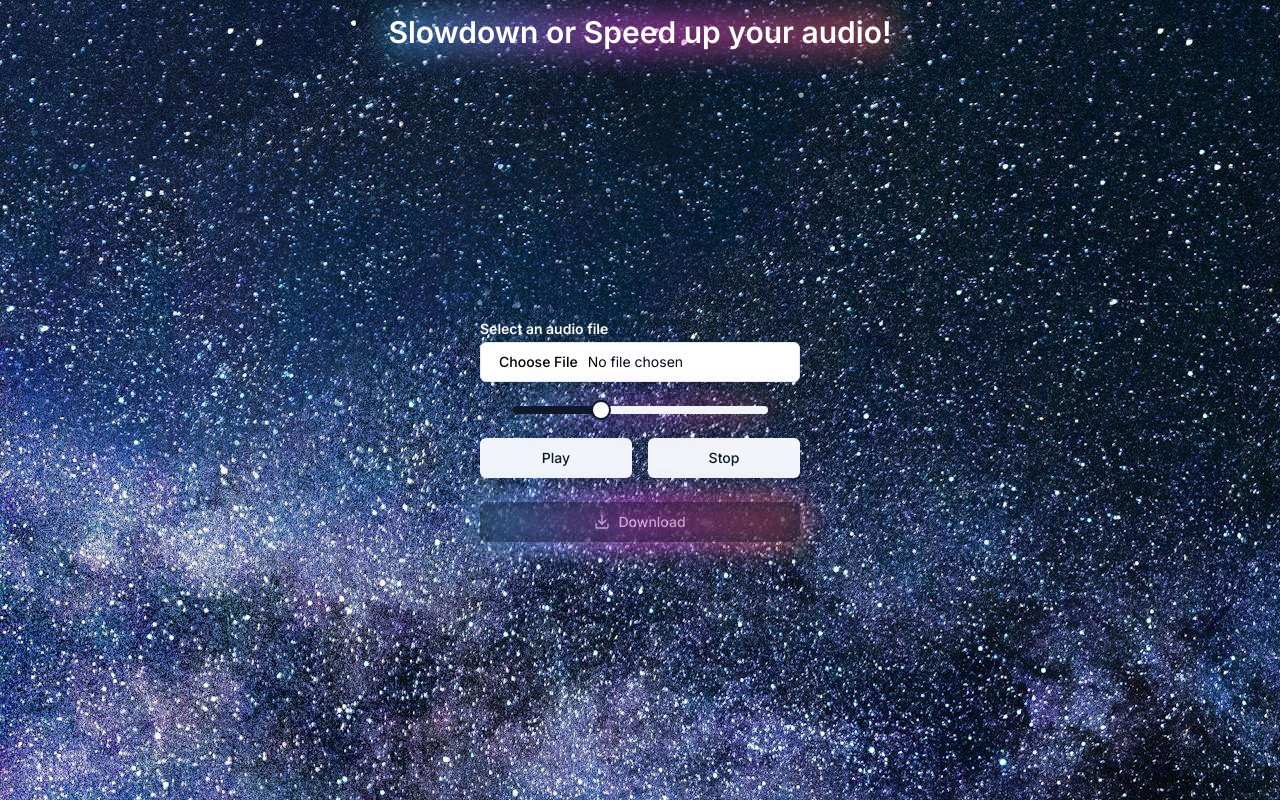
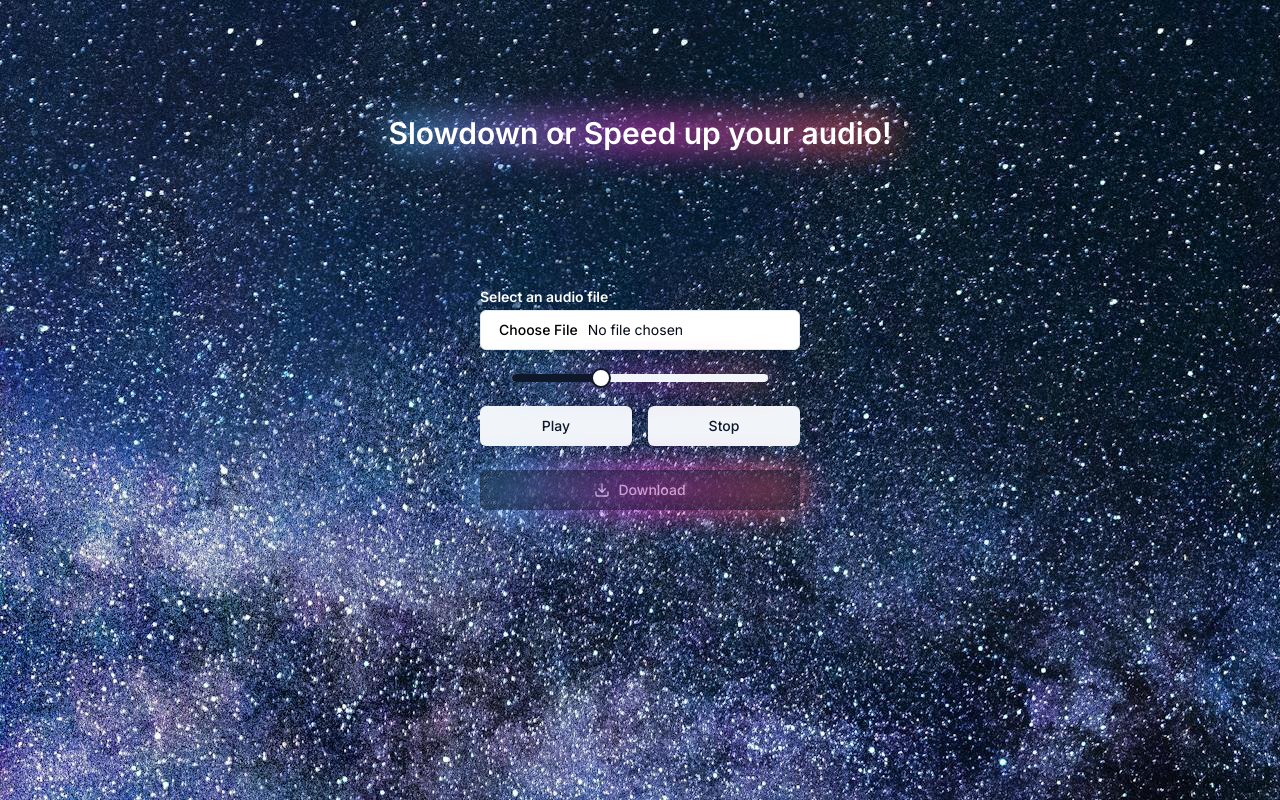
Before and after one commit to Moodyw03/pitcher, a Next.js app: page / in a window 1280 px wide. Built offline with nearby package versions, Linux system fonts and the light colour scheme.

Commit message:
Update layout and styles in app components

```diff
--- a/app/layout.tsx
+++ b/app/layout.tsx
@@ -33,13 +33,7 @@ export default function RootLayout({
         }}
       >
         <Nav />
-        <main
-          style={{
-            height: "calc(100vh - 4rem)",
-          }}
-        >
-          {children}
-        </main>
+        <main className="h-screen">{children}</main>
       </body>
     </html>
   );
--- a/app/page.tsx
+++ b/app/page.tsx
@@ -2,7 +2,13 @@ import AudioControls from "@/components/audio-controls";
 
 export default function Home() {
   return (
-    <div className="h-full flex items-center justify-center">
+    <div className="h-full grid grid-rows-3 justify-center justify-items-center items-center">
+      <div className="relative sm:w-max mx-2">
+        <div className="absolute transition-all duration-1000 opacity-50 -inset-px bg-gradient-to-r from-[#44BCFF] via-[#FF44EC] to-[#FF675E] rounded-xl blur-lg group-hover:opacity-100 group-hover:-inset-1 group-hover:duration-200 animate-tilt"></div>
+        <div className="relative font-semibold text-2xl md:text-3xl text-white text-center text-wrap">
+          Slowdown or Speed up your audio!
+        </div>
+      </div>
       <AudioControls />
     </div>
   );
--- a/components/nav.tsx
+++ b/components/nav.tsx
@@ -1,12 +1,3 @@
 export default function Nav() {
-  return (
-    <nav className="min-h-16 flex items-center justify-center">
-      <div className="relative w-max mx-2">
-        <div className="absolute transition-all duration-1000 opacity-50 -inset-px bg-gradient-to-r from-[#44BCFF] via-[#FF44EC] to-[#FF675E] rounded-xl blur-lg group-hover:opacity-100 group-hover:-inset-1 group-hover:duration-200 animate-tilt"></div>
-        <div className="relative font-semibold text-2xl md:text-3xl text-white text-center">
-          Slowdown or Speed up your audio!
-        </div>
-      </div>
-    </nav>
-  );
+  return <nav className="flex items-center justify-center"></nav>;
 }
```
